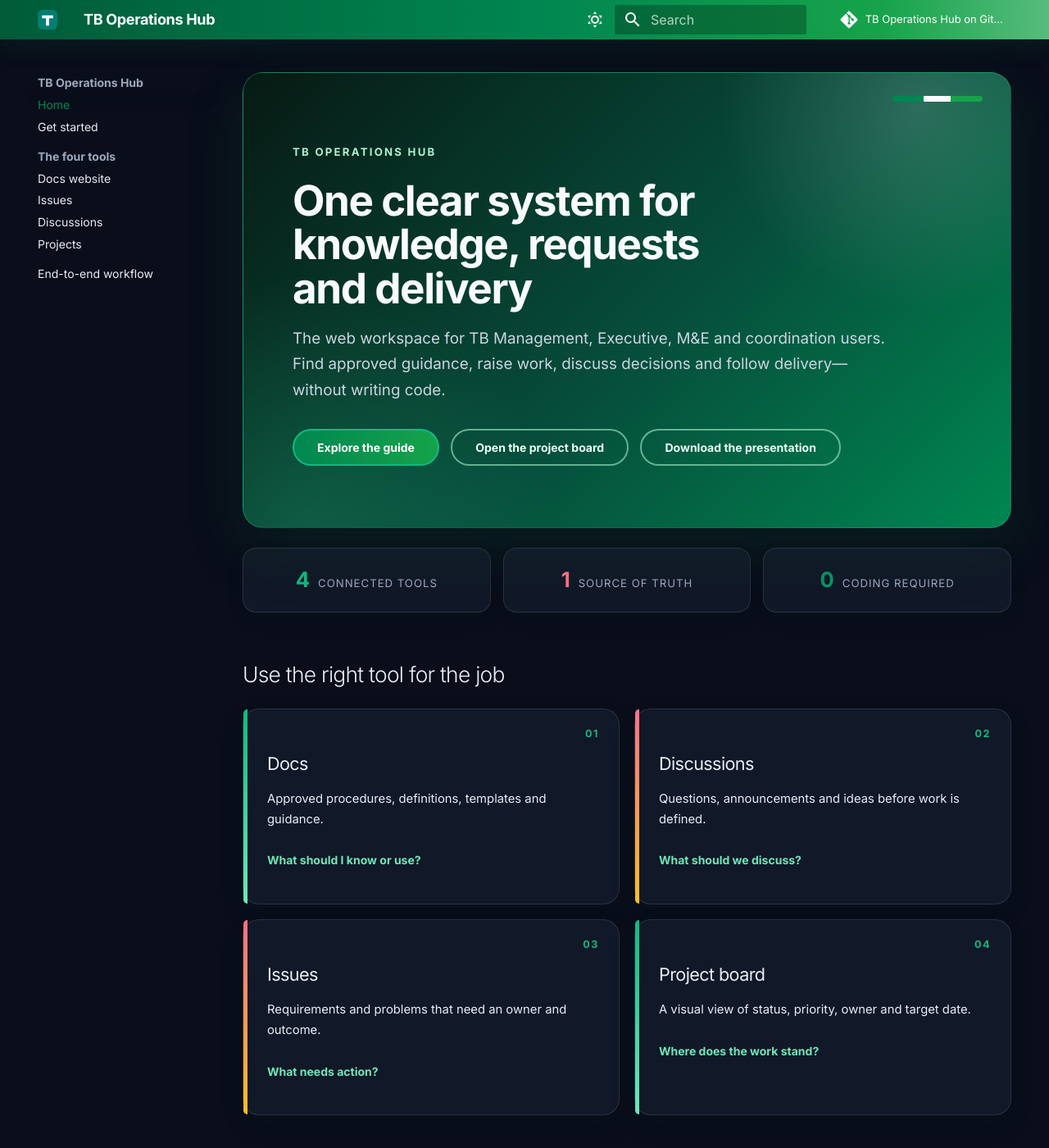
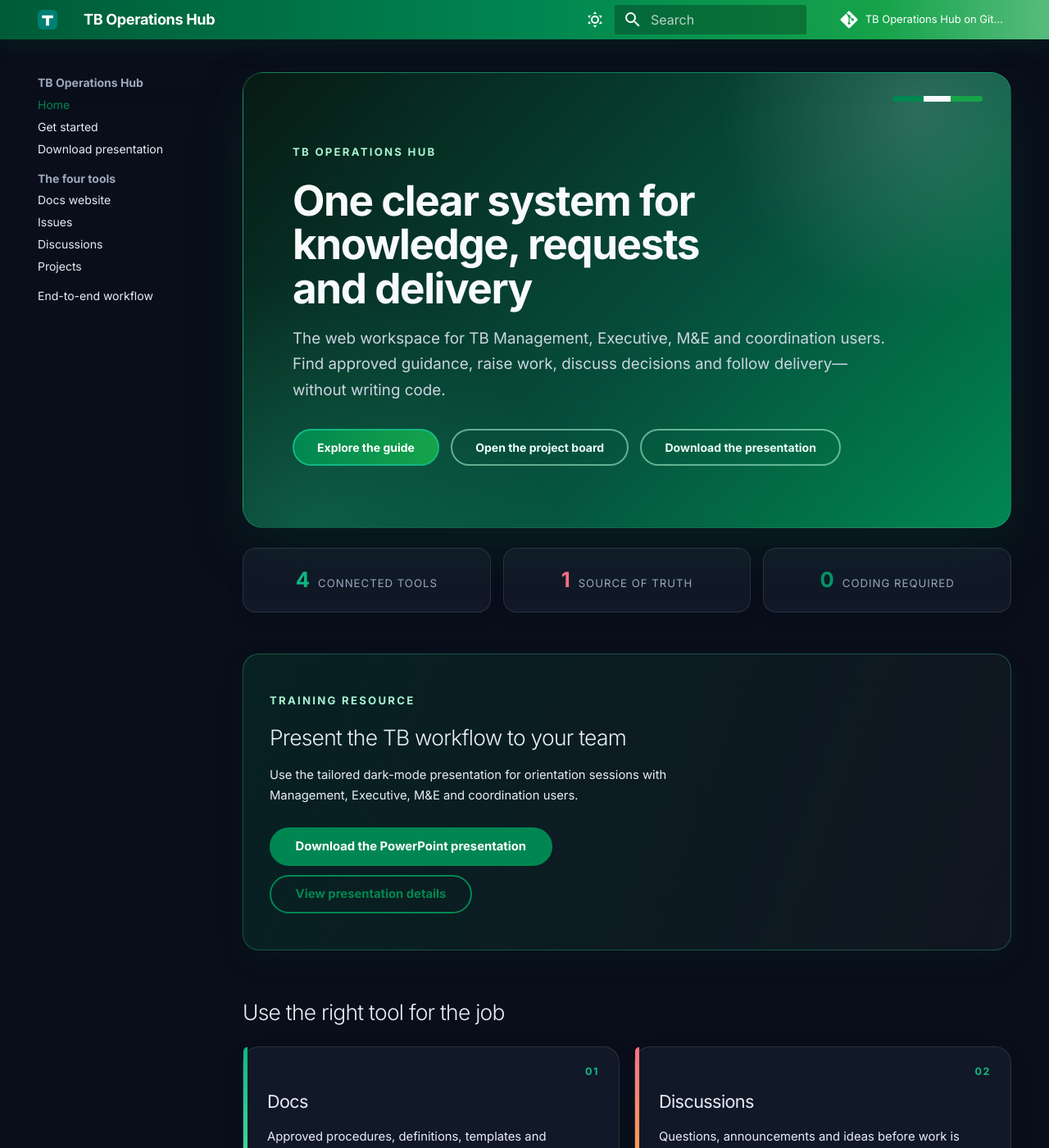
Before and after one commit to traj3ctory/TB-Operations-Hub, an MkDocs documentation site: the page built from docs/index.md, in a window 1280 px wide and 1400 px high. Shown: the whole window at 82% size. Built offline with MkDocs 1.6.1 and Material for MkDocs 9.7.7, drawn with Linux system fonts in a browser that asks for light colours; comment, search, counter and statistics services are not loaded.

Commit message:
Make the presentation download prominent

```diff
--- a/docs/index.md
+++ b/docs/index.md
@@ -20,6 +20,17 @@ The web workspace for TB Management, Executive, M&E and coordination users. Find
 <div><strong>1</strong><span>source of truth</span></div>
 <div><strong>0</strong><span>coding required</span></div>
 </div>
+
+<section class="tb_download" markdown>
+<span class="tb_eyebrow">TRAINING RESOURCE</span>
+
+## Present the TB workflow to your team
+
+Use the tailored dark-mode presentation for orientation sessions with Management, Executive, M&E and coordination users.
+
+[Download the PowerPoint presentation](downloads/TB-Operations-Hub-Guide.pptx){ .md-button .md-button--primary }
+[View presentation details](presentation.md){ .md-button }
+</section>
 
 ## Use the right tool for the job
 
--- a/docs/stylesheets/extra.css
+++ b/docs/stylesheets/extra.css
@@ -242,6 +242,28 @@
   margin-top: 0;
 }
 
+.tb_download {
+  margin: 0 0 2.6rem;
+  padding: 1.45rem 1.6rem;
+  border: 1px solid rgba(52, 211, 153, 0.3);
+  border-radius: 1rem;
+  background: linear-gradient(110deg, rgba(0, 135, 81, 0.16), rgba(248, 250, 252, 0.035));
+  box-shadow: 0 12px 34px rgba(0, 91, 56, 0.1);
+}
+
+.tb_download h2 {
+  margin: 0.45rem 0 0.45rem;
+}
+
+.tb_download p {
+  max-width: 62ch;
+}
+
+.tb_download .md-button {
+  margin: 0.55rem 0.4rem 0 0;
+  border-radius: 999px;
+}
+
 @media screen and (max-width: 50rem) {
   .md-typeset {
     font-size: 0.76rem;
--- a/mkdocs.yml
+++ b/mkdocs.yml
@@ -37,6 +37,7 @@ theme:
 nav:
   - Home: index.md
   - Get started: getting-started.md
+  - Download presentation: presentation.md
   - The four tools:
       - Docs website: docs.md
       - Issues: issues.md
```
Also changed, not shown: docs/presentation.md (added, +14 -0 lines).
